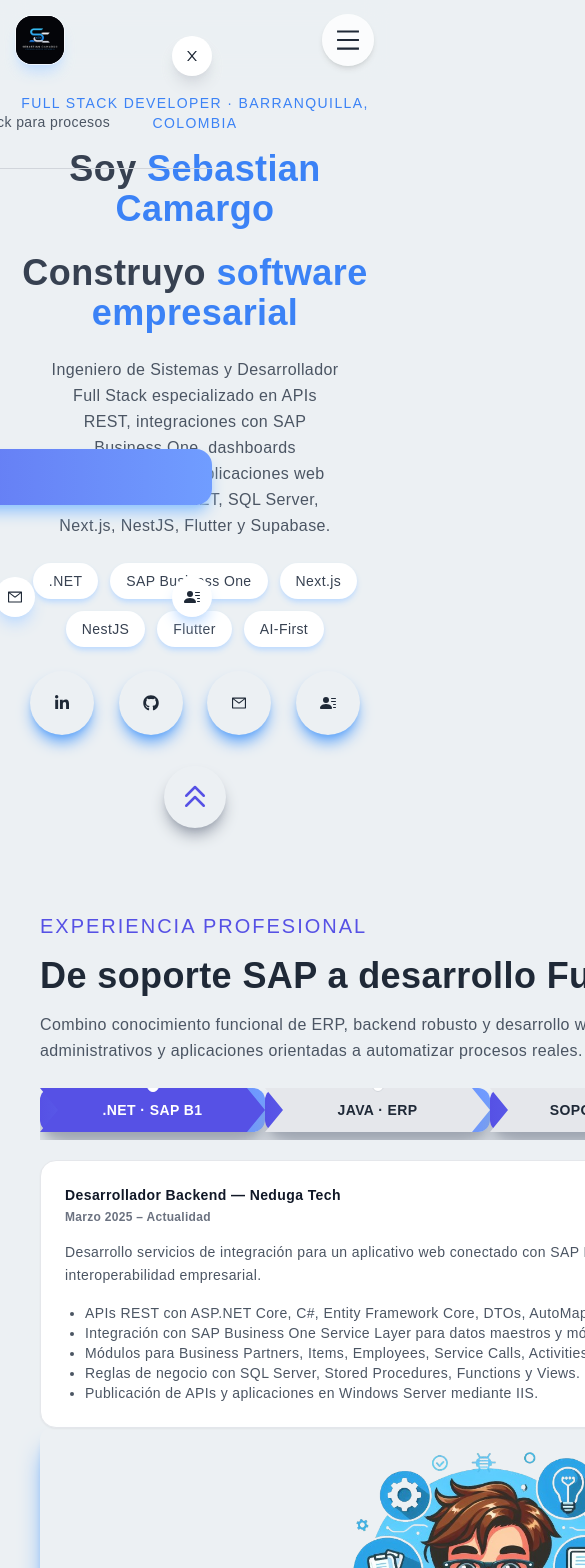
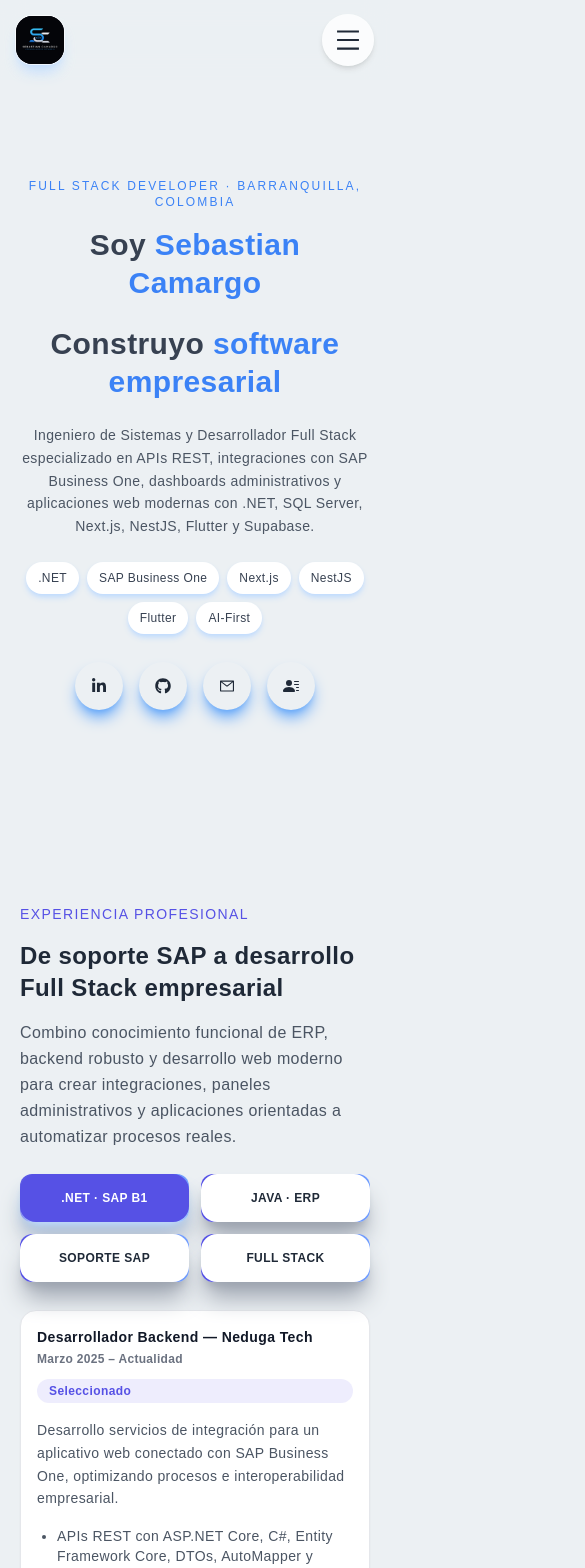
Before and after one commit to SebastianCamargoGarcia/PortafolioV1, a Next.js app: page / in a window 390 px wide. Shown: the top 1568 px of the page, 585 px wide, since content can reach past the window. Built offline with nearby package versions, Linux system fonts and the light colour scheme.

Commit message:
arreglo responsive

```diff
--- a/components/About.jsx
+++ b/components/About.jsx
@@ -77,16 +77,11 @@
     return experienceItems.find((x) => x.id === activeId) || experienceItems[0]
   }, [activeId, experienceItems])
 
-  const getArrowClipPath = (isLast) => {
-    if (isLast) return 'polygon(0 0, 100% 0, 100% 100%, 0 100%, 8% 50%)'
-    return 'polygon(0 0, 92% 0, 100% 50%, 92% 100%, 0 100%, 8% 50%)'
-  }
-
   return (
-    <div id='about' className='w-full p-10 sm:p-8 flex items-center py-16 mt-1'>
-      <div className='max-w-[1240px] mx-auto md:grid grid-cols-3 gap-8'>
+    <div id='about' className='w-full px-5 sm:px-8 lg:px-10 py-14 sm:py-16 mt-1'>
+      <div className='max-w-[1240px] mx-auto grid gap-8 md:grid-cols-3'>
         <div className='col-span-2'>
-          <p className='uppercase text-xl tracking-widest text-[#5651e5]'>Experiencia Profesional</p>
+          <p className='uppercase text-sm sm:text-xl tracking-widest text-[#5651e5]'>Experiencia Profesional</p>
           <h2 className='py-4'>De soporte SAP a desarrollo Full Stack empresarial</h2>
           <p className='text-gray-600 leading-relaxed'>
             Combino conocimiento funcional de ERP, backend robusto y desarrollo web moderno para crear
@@ -94,15 +89,14 @@
           </p>
 
           <div className='mt-6'>
-            <div className='w-full overflow-x-auto pb-2'>
-              <div className='min-w-[900px] flex items-center'>
-                {experienceItems.map((item, index) => {
+            <div className='w-full pb-2'>
+              <div className='grid grid-cols-2 gap-3 sm:grid-cols-4'>
+                {experienceItems.map((item) => {
                   const isActive = item.id === activeId
                   const isPinned = item.id === pinnedId
-                  const isLast = index === experienceItems.length - 1
 
                   return (
-                    <div key={item.id} className='flex-1'>
+                    <div key={item.id}>
                       <button
                         type='button'
                         className='w-full'
@@ -114,20 +108,11 @@
                       >
                         <div
                           className={[
-                            'relative h-11 flex items-center justify-center font-semibold text-sm transition',
-                            isActive ? 'bg-[#5651e5] text-white' : 'bg-gray-200 text-gray-800 hover:bg-gray-300',
+                            'relative min-h-12 rounded-2xl px-3 py-3 flex items-center justify-center font-semibold text-xs sm:text-sm transition',
+                            isActive ? 'bg-[#5651e5] text-white shadow-lg shadow-blue-200' : 'bg-white text-gray-800 hover:bg-gray-100',
                           ].join(' ')}
-                          style={{ clipPath: getArrowClipPath(isLast) }}
                         >
-                          <span className='px-3 whitespace-nowrap'>{item.tab}</span>
-
-                          <span
-                            className={[
-                              'absolute -top-2 left-1/2 -translate-x-1/2 h-3 w-3 rounded-full border',
-                              isActive ? 'bg-white border-white' : 'bg-white border-gray-300',
-                            ].join(' ')}
-                            aria-hidden='true'
-                          />
+                          <span>{item.tab}</span>
                         </div>
                       </button>
                     </div>
@@ -141,8 +126,8 @@
           </div>
         </div>
 
-        <div className='w-full h-auto m-auto shadow-xl shadow-blue-400 rounded-xl flex items-center justify-center p-4 hover:scale-105 ease-in duration-300'>
-          <img className='rounded-xl' src='/Imagenes/Designer.png' width='280' height='280' alt='About me' />
+        <div className='w-full max-w-[320px] mx-auto md:max-w-none md:m-auto shadow-xl shadow-blue-400 rounded-xl flex items-center justify-center p-4 hover:scale-105 ease-in duration-300'>
+          <img className='rounded-xl w-full max-w-[240px] sm:max-w-[280px]' src='/Imagenes/Designer.png' width='280' height='280' alt='About me' />
         </div>
       </div>
     </div>
@@ -151,8 +136,8 @@
 
 const ExperienceCard = ({ item, isPinned }) => {
   return (
-    <div className='rounded-2xl border border-gray-200 bg-white p-6 shadow-sm'>
-      <div className='flex items-start justify-between gap-4'>
+    <div className='rounded-2xl border border-gray-200 bg-white p-4 sm:p-6 shadow-sm'>
+      <div className='flex flex-col gap-3 sm:flex-row sm:items-start sm:justify-between sm:gap-4'>
         <div>
           <p className='text-sm font-semibold text-gray-900'>{item.title}</p>
           <p className='mt-1 text-xs font-semibold tracking-wide text-gray-500'>{item.period}</p>
--- a/components/Contact.jsx
+++ b/components/Contact.jsx
@@ -72,17 +72,17 @@
   };
 
   return (
-    <div id='contact' className='w-full lg:h-screen p-10 sm:p-8'>
-      <div className='max-w-[1240px] m-auto px-2 py-16 w-full'>
-        <p className='text-xl tracking-widest uppercase text-[#5651e5]'>Contactame</p>
+    <div id='contact' className='w-full px-5 sm:px-8 lg:px-10 py-14 sm:py-16'>
+      <div className='max-w-[1240px] m-auto w-full'>
+        <p className='text-sm sm:text-xl tracking-widest uppercase text-[#5651e5]'>Contactame</p>
 
         <div className='grid lg:grid-cols-5 gap-8'>
           {/* Izquierda */}
-          <div className='col-span-3 lg:col-span-2 w-full h-full shadow-xl shadow-blue-400 rounded-xl p-4'>
+          <div className='lg:col-span-2 w-full h-full shadow-xl shadow-blue-400 rounded-xl p-4'>
             <div className='lg:p-4 h-full'>
             <h2 className='py-4'>Ponte en contacto</h2>
               <div>
-                <img className='rounded-xl hover:scale-105 ease-in duration-300' src='/Imagenes/yo_dibujo.png' alt="/" />
+                <img className='rounded-xl w-full max-w-[360px] mx-auto hover:scale-105 ease-in duration-300' src='/Imagenes/yo_dibujo.png' alt="/" />
               </div>
 
               <div>
@@ -92,22 +92,22 @@
                 </p>
               </div>
               <div>
-                <p className='text-xl tracking-widest  text-[#5651e5] pt-8'>Puedes encontrarme aquí</p>
-                <div className='flex items-center justify-between py-4'>
+                <p className='text-base sm:text-xl tracking-widest text-[#5651e5] pt-8'>Puedes encontrarme aquí</p>
+                <div className='flex flex-wrap items-center gap-4 py-4'>
                   <Link href='https://www.linkedin.com/in/sebastian-camargo-fullstackdeveloper/'>
-                    <div className='rounded-full shadow-lg shadow-blue-400 p-6 cursor-pointer hover:scale-110 ease-in duration-300'>
+                    <div className='rounded-full shadow-lg shadow-blue-400 p-4 sm:p-6 cursor-pointer hover:scale-110 ease-in duration-300'>
                       <FaLinkedinIn />
                     </div>
                   </Link>
 
                   <Link href='https://github.com/SebastianCamargoGarcia'>
-                    <div className='rounded-full shadow-lg shadow-blue-400 p-6 cursor-pointer hover:scale-110 ease-in duration-300'>
+                    <div className='rounded-full shadow-lg shadow-blue-400 p-4 sm:p-6 cursor-pointer hover:scale-110 ease-in duration-300'>
                       <FaGithub />
                     </div>
                   </Link>
 
                   <div
-                    className='rounded-full shadow-lg shadow-blue-400 p-6 cursor-pointer hover:scale-110 ease-in duration-300'
+                    className='rounded-full shadow-lg shadow-blue-400 p-4 sm:p-6 cursor-pointer hover:scale-110 ease-in duration-300'
                     onClick={copyToClipboard}
                     onMouseEnter={() => setShowCopyMessageEmail(true)}
                     onMouseLeave={() => setShowCopyMessageEmail(false)}
@@ -119,7 +119,7 @@
                   </div>
 
                   <div
-                    className='rounded-full shadow-lg shadow-blue-400 p-6 cursor-pointer hover:scale-110 ease-in duration-300'
+                    className='rounded-full shadow-lg shadow-blue-400 p-4 sm:p-6 cursor-pointer hover:scale-110 ease-in duration-300'
                     onClick={copyToNumero}
                     onMouseEnter={() => setShowCopyMessageNumero(true)}
                     onMouseLeave={() => setShowCopyMessageNumero(false)}
@@ -135,15 +135,15 @@
           </div>
 
           {/* Derecha */}
-          <div className='col-span-3 w-full h-full shadow-xl shadow-blue-400 rounded-xl p-4 lg:p4'>
-            <div className='p-4'>
+          <div className='lg:col-span-3 w-full h-full shadow-xl shadow-blue-400 rounded-xl p-4'>
+            <div className='p-0 sm:p-4'>
               <form onSubmit={handleSubmit}>
                 <h4 className='py-4 text-gray-700'>
                   <span className='text-blue-500'>
                     Cuéntame sobre tu proyecto, integración o necesidad de automatización. Recibiré el mensaje en mi correo.
                   </span>
                 </h4>
-                <div className='grid md:grid-cols-2 gap-4 w-full py-2'>
+                <div className='grid gap-4 w-full py-2 md:grid-cols-2'>
                   <div className='flex flex-col'>
                     <label className='uppercase text-sm py-2'>Nombre completo</label>
                     <input
@@ -198,7 +198,7 @@
                   <label className='uppercase text-sm py-2'>Mensaje</label>
                   <textarea
                     className='border-2 rounded-lg p-3 border-gray-300'
-                    rows='10'
+                    rows='7'
                     value={message}
                     onChange={(e) => setMessage(e.target.value)}
                     required
@@ -216,7 +216,7 @@
           </div>
         </div>
 
-        <div className='fixed bottom-4 left-1/2 transform -translate-x-1/2'>
+        <div className='hidden sm:fixed sm:bottom-4 sm:left-1/2 sm:block sm:-translate-x-1/2'>
           <Link href='/'>
             <div className='rounded-full shadow-lg shadow-gray-400 p-4 cursor-pointer hover:scale-110 ease-in duration-300'>
               <HiOutlineChevronDoubleUp className='text-[#5651e5]' size={30} />
--- a/components/Main.jsx
+++ b/components/Main.jsx
@@ -23,39 +23,39 @@
   };
 
   return (
-    <div id='main' className='w-full h-screen text-center'>
-      <div className='max-w-[1240px] w-full h-full mx-auto p-2 flex justify-center items-center mb-1'>
-        <div>
-          <p className='uppercase text-sm tracking-widest text-gray-600'>
+    <div id='main' className='w-full min-h-screen text-center'>
+      <div className='max-w-[1240px] w-full min-h-screen mx-auto px-5 pt-28 pb-12 flex justify-center items-center sm:px-6 md:px-8'>
+        <div className='w-full'>
+          <p className='uppercase text-xs sm:text-sm tracking-[0.18em] text-gray-600'>
             <span className='text-blue-500'>Full Stack Developer · Barranquilla, Colombia</span>
           </p>
-          <h1 className='py-4 text-gray-700'>Soy <span className='text-blue-500'>Sebastian Camargo</span></h1>
-          <h1 className='py-2 text-gray-700'>Construyo <span className='text-blue-500'>software empresarial</span></h1>
-          <p className='py-4 text-gray-600 max-w-[78%] m-auto leading-relaxed'>
+          <h1 className='py-4 text-gray-700 leading-tight'>Soy <span className='text-blue-500'>Sebastian Camargo</span></h1>
+          <h1 className='py-2 text-gray-700 leading-tight'>Construyo <span className='text-blue-500'>software empresarial</span></h1>
+          <p className='py-4 text-gray-600 w-full max-w-[760px] m-auto leading-relaxed text-sm sm:text-base'>
             Ingeniero de Sistemas y Desarrollador Full Stack especializado en APIs REST,
             integraciones con SAP Business One, dashboards administrativos y aplicaciones web
             modernas con .NET, SQL Server, Next.js, NestJS, Flutter y Supabase.
           </p>
-          <div className='flex flex-wrap items-center justify-center gap-3 py-2 text-sm text-gray-700'>
+          <div className='flex flex-wrap items-center justify-center gap-2 sm:gap-3 py-2 text-xs sm:text-sm text-gray-700'>
             {['.NET', 'SAP Business One', 'Next.js', 'NestJS', 'Flutter', 'AI-First'].map((tag) => (
-              <span key={tag} className='rounded-full bg-white px-4 py-2 shadow-md shadow-blue-200'>
+              <span key={tag} className='rounded-full bg-white px-3 py-2 sm:px-4 shadow-md shadow-blue-200'>
                 {tag}
               </span>
             ))}
           </div>
-          <div className='flex items-center justify-between max-w-[330px] m-auto py-4'>
+          <div className='flex items-center justify-center gap-4 sm:gap-6 max-w-[330px] m-auto py-5'>
             <Link href='https://www.linkedin.com/in/sebastian-camargo-fullstackdeveloper/'>
-              <div className='rounded-full shadow-lg shadow-blue-400 p-6 cursor-pointer hover:scale-110 ease-in duration-300'>
+              <div className='rounded-full shadow-lg shadow-blue-400 p-4 sm:p-6 cursor-pointer hover:scale-110 ease-in duration-300'>
                 <FaLinkedinIn />
               </div>
             </Link>
             <Link href='https://github.com/SebastianCamargoGarcia'>
-              <div className='rounded-full shadow-lg shadow-blue-400 p-6 cursor-pointer hover:scale-110 ease-in duration-300'>
+              <div className='rounded-full shadow-lg shadow-blue-400 p-4 sm:p-6 cursor-pointer hover:scale-110 ease-in duration-300'>
                 <FaGithub />
               </div>
             </Link>
             <div
-              className='rounded-full shadow-lg shadow-blue-400 p-6 cursor-pointer hover:scale-110 ease-in duration-300'
+              className='rounded-full shadow-lg shadow-blue-400 p-4 sm:p-6 cursor-pointer hover:scale-110 ease-in duration-300'
               onClick={copyToClipboard}
               onMouseEnter={() => setShowCopyMessageEmail(true)}
               onMouseLeave={() => setShowCopyMessageEmail(false)}
@@ -66,7 +66,7 @@
               )}
             </div>
             <div
-              className='rounded-full shadow-lg shadow-blue-400 p-6 cursor-pointer hover:scale-110 ease-in duration-300'
+              className='rounded-full shadow-lg shadow-blue-400 p-4 sm:p-6 cursor-pointer hover:scale-110 ease-in duration-300'
               onClick={copyToNumero}
               onMouseEnter={() => setShowCopyMessageNumero(true)}
               onMouseLeave={() => setShowCopyMessageNumero(false)}
--- a/components/Navbar.jsx
+++ b/components/Navbar.jsx
@@ -34,6 +34,14 @@
     };
   }, []);
 
+  useEffect(() => {
+    document.body.style.overflow = nav ? 'hidden' : '';
+
+    return () => {
+      document.body.style.overflow = '';
+    };
+  }, [nav]);
+
   const handleNav = () => {
     setNav((current) => !current);
   };
@@ -63,7 +71,7 @@
       }
     >
       <div className='mx-auto flex h-20 max-w-[1240px] items-center justify-between px-4 sm:px-6 lg:px-8'>
-        <a href='#main' className='flex items-center gap-3'>
+        <a href='#main' className='flex min-w-0 items-center gap-3'>
           <div className='h-12 w-12 overflow-hidden rounded-2xl bg-[#020617] shadow-lg shadow-blue-200 ring-1 ring-white/70'>
             <Image
               src='/Imagenes/logo-sebastian-camargo.png'
@@ -73,8 +81,8 @@
               className='h-full w-full object-cover'
             />
           </div>
-          <div className='hidden sm:block leading-tight'>
-            <p className='text-sm font-bold text-gray-900'>Sebastian Camargo</p>
+          <div className='hidden sm:block min-w-0 leading-tight'>
+            <p className='text-sm font-bold text-gray-900 truncate'>Sebastian Camargo</p>
             <p className='text-xs font-semibold text-[#5651e5]'>Full Stack Developer</p>
           </div>
         </a>
@@ -110,53 +118,56 @@
           </a>
         </div>
 
-        <div onClick={handleNav} className='md:hidden rounded-full bg-white/80 p-3 text-gray-800 shadow-md cursor-pointer'>
+        <div
+          onClick={handleNav}
+          className={[
+            'md:hidden rounded-full bg-white/80 p-3 text-gray-800 shadow-md cursor-pointer',
+            nav ? 'invisible' : 'visible',
+          ].join(' ')}
+        >
           <AiOutlineMenu size={28} />
         </div>
       </div>
 
-      <div className={nav ? 'md:hidden fixed left-0 top-0 w-full h-screen bg-black/70' : ''}>
+      {nav ? (
+      <div className='fixed inset-0 z-[999] h-screen w-full bg-[#ecf0f3]'>
         <aside
-          className={
-            nav
-              ? 'fixed left-0 top-0 w-[82%] sm:w-[60%] h-screen bg-[#ecf0f3] p-8 ease-in duration-500 shadow-2xl'
-              : 'fixed left-[-100%] top-0 p-8 ease-in duration-500'
-          }
+          className='fixed inset-0 z-[1000] h-screen w-full overflow-y-auto bg-[#ecf0f3] px-5 py-6 ease-in duration-500'
         >
-          <div className='flex w-full items-center justify-between'>
-            <div className='flex items-center gap-3'>
-              <div className='h-12 w-12 overflow-hidden rounded-2xl bg-[#020617] shadow-lg shadow-blue-200 ring-1 ring-white/70'>
+          <div className='mx-auto flex w-full max-w-[420px] items-center justify-between gap-3'>
+            <div className='flex min-w-0 items-center gap-3'>
+              <div className='h-10 w-10 shrink-0 overflow-hidden rounded-2xl bg-[#020617] shadow-lg shadow-blue-200 ring-1 ring-white/70'>
                 <Image
                   src='/Imagenes/logo-sebastian-camargo.png'
-                  width='48'
-                  height='48'
+                  width='40'
+                  height='40'
                   alt='Sebastian Camargo logo'
                   className='h-full w-full object-cover'
                 />
               </div>
-              <div>
-                <p className='font-bold text-gray-900'>Sebastian Camargo</p>
+              <div className='min-w-0'>
+                <p className='text-sm font-bold text-gray-900 truncate'>Sebastian Camargo</p>
                 <p className='text-xs font-semibold text-[#5651e5]'>Full Stack Developer</p>
               </div>
             </div>
-            <div onClick={handleNav} className='rounded-full bg-white shadow-lg shadow-gray-300 p-3 cursor-pointer'>
-              <AiOutlineClose />
+            <div onClick={handleNav} className='shrink-0 rounded-full bg-white p-3 shadow-lg shadow-gray-300 cursor-pointer'>
+              <AiOutlineClose size={20} />
             </div>
           </div>
 
-          <div className='border-b border-gray-300 my-4'>
-            <p className='w-[90%] py-4 text-sm text-gray-600'>
+          <div className='mx-auto my-5 max-w-[420px] border-b border-gray-300'>
+            <p className='pb-5 text-center text-sm text-gray-600'>
               APIs, integraciones, dashboards y soluciones Full Stack para procesos empresariales.
             </p>
           </div>
 
-          <div className='py-4 flex-col'>
-            <ul className='space-y-2'>
+          <div className='mx-auto max-w-[420px]'>
+            <ul className='space-y-3'>
               {navLinks.map((link) => (
                 <li onClick={closeNav} className='text-sm' key={`mobile-${link.href}`}>
                   <a
                     href={link.href}
-                    className='block rounded-xl px-4 py-3 font-semibold text-gray-700 transition hover:bg-white hover:text-[#5651e5]'
+                    className='block rounded-2xl bg-white px-5 py-4 text-center font-semibold text-gray-700 shadow-sm transition hover:text-[#5651e5]'
                   >
                     {link.label}
                   </a>
@@ -164,7 +175,7 @@
               ))}
             </ul>
 
-            <div className='pt-12'>
+            <div className='pt-6'>
               <a
                 href='#contact'
                 onClick={closeNav}
@@ -172,8 +183,8 @@
               >
                 Trabajemos juntos
               </a>
-              <p className='pt-8 uppercase tracking-widest text-[#5651e5]'>Contacto directo</p>
-              <div className='flex items-start justify-between my-4 w-full sm:w-[80%]'>
+              <p className='pt-7 text-center text-xs uppercase tracking-widest text-[#5651e5]'>Contacto directo</p>
+              <div className='flex items-center justify-center gap-5 py-4 w-full'>
                 <Link href='https://www.linkedin.com/in/sebastian-camargo-fullstackdeveloper/'>
                   <div className='rounded-full bg-white shadow-lg shadow-blue-200 p-3 cursor-pointer hover:scale-105 ease-in duration-300'>
                     <FaLinkedinIn />
@@ -185,36 +196,32 @@
                   </div>
                 </Link>
                 <div
-                  className='relative rounded-full bg-white shadow-lg shadow-blue-200 p-3 cursor-pointer hover:scale-105 ease-in duration-300'
+                  className='rounded-full bg-white shadow-lg shadow-blue-200 p-3 cursor-pointer hover:scale-105 ease-in duration-300'
                   onClick={copyToClipboard}
                   onMouseEnter={() => setShowCopyMessageEmail(true)}
                   onMouseLeave={() => setShowCopyMessageEmail(false)}
                 >
                   <AiOutlineMail />
-                  {showCopyMessageEmail && (
-                    <div className='absolute left-1/2 top-12 w-36 -translate-x-1/2 rounded-lg bg-white p-2 text-center text-xs text-gray-500 shadow-lg'>
-                      Copiar correo
-                    </div>
-                  )}
                 </div>
                 <div
-                  className='relative rounded-full bg-white shadow-lg shadow-blue-200 p-3 cursor-pointer hover:scale-105 ease-in duration-300'
+                  className='rounded-full bg-white shadow-lg shadow-blue-200 p-3 cursor-pointer hover:scale-105 ease-in duration-300'
                   onClick={copyToNumero}
                   onMouseEnter={() => setShowCopyMessageNumero(true)}
                   onMouseLeave={() => setShowCopyMessageNumero(false)}
                 >
                   <BsFillPersonLinesFill />
-                  {showCopyMessageNumero && (
-                    <div className='absolute left-1/2 top-12 w-36 -translate-x-1/2 rounded-lg bg-white p-2 text-center text-xs text-gray-500 shadow-lg'>
-                      Copiar número
-                    </div>
-                  )}
                 </div>
               </div>
+              {(showCopyMessageEmail || showCopyMessageNumero) && (
+                <p className='rounded-xl bg-white px-3 py-2 text-center text-xs text-gray-500 shadow-sm'>
+                  {showCopyMessageEmail ? 'Haz clic para copiar mi correo' : 'Haz clic para copiar mi número'}
+                </p>
+              )}
             </div>
           </div>
         </aside>
       </div>
+      ) : null}
     </header>
   );
 };
--- a/styles/globals.css
+++ b/styles/globals.css
@@ -7,6 +7,11 @@
 html {
   scroll-behavior: smooth;
   font-family: 'Raleway', sans-serif;
+  overflow-x: hidden;
+}
+
+body {
+  overflow-x: hidden;
 }
 
 @layer base{
@@ -20,11 +25,11 @@
     }
 
     h1{
-        @apply text-4xl sm:text-5xl md:text-6xl
+        @apply text-3xl sm:text-5xl md:text-6xl
     }
 
     h2{
-        @apply text-4xl sm:text-4xl
+        @apply text-2xl sm:text-3xl md:text-4xl
     }
 
     li{
```
Also changed, not shown: components/Projects.jsx (+21 -20 lines), components/Skills.jsx (+5 -5 lines).
